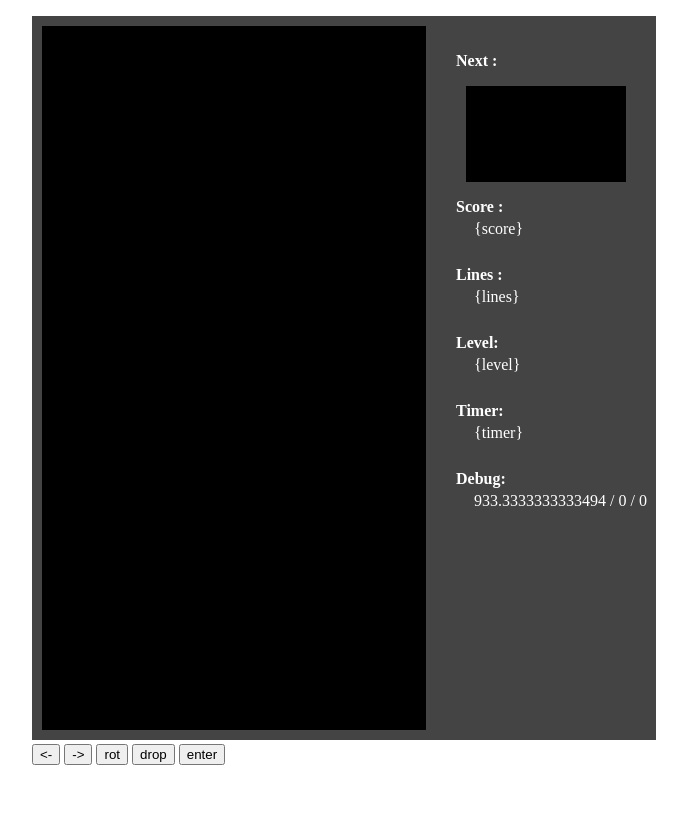
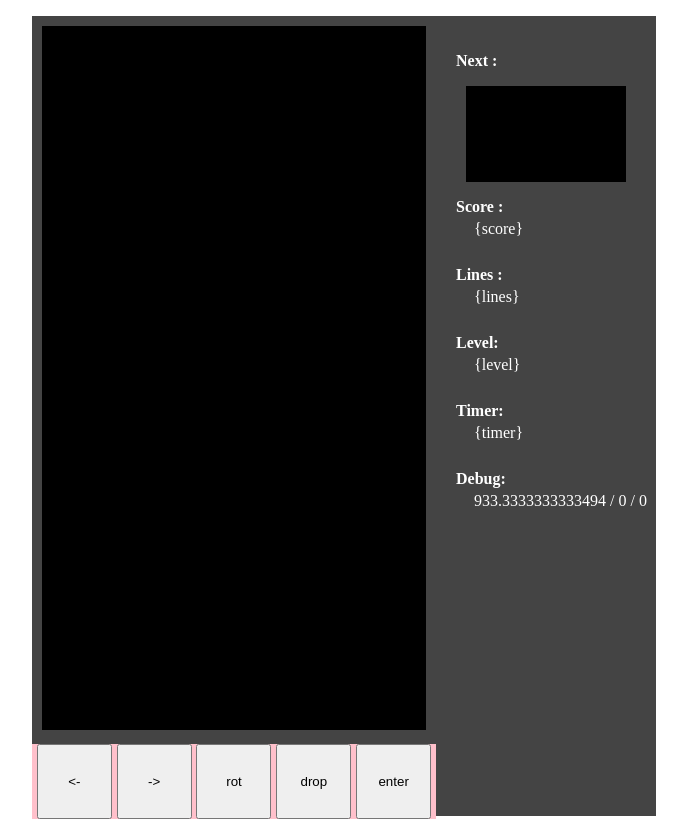
Before and after one commit to nicowan/js-tetris, a plain HTML site: page www/index.html in a window 1280 px wide. Shown: the whole page, without its empty margins (296-983 px from the left). Before the commit the page ends 800 px from the top, so only its background shows below. Drawn offline with Linux system fonts and the light colour scheme.

Commit message:
Changes to CSS

```diff
--- a/www/css/style.css
+++ b/www/css/style.css
@@ -11,13 +11,25 @@
 
 #container {
     width: 624px;
-    height: 724px;
+    height: 800px;
     background-color: #444;
     margin: auto;
     display: flex;
     flex-direction: row;
     color: white;
 }
+#gameDiv {
+}
+
+#gamePad {
+    background-color: pink;
+    display: flex;
+    flex-direction: row;
+    flex-wrap: nowrap;
+    justify-content: space-evenly;
+}
+
+
 
 #game {
     width:  384px;
@@ -50,3 +62,8 @@
     top: -0.75em;
     left: 10%;
 }
+
+input[type="button"] {
+    width:  75px;
+    height: 75px;
+}
```
